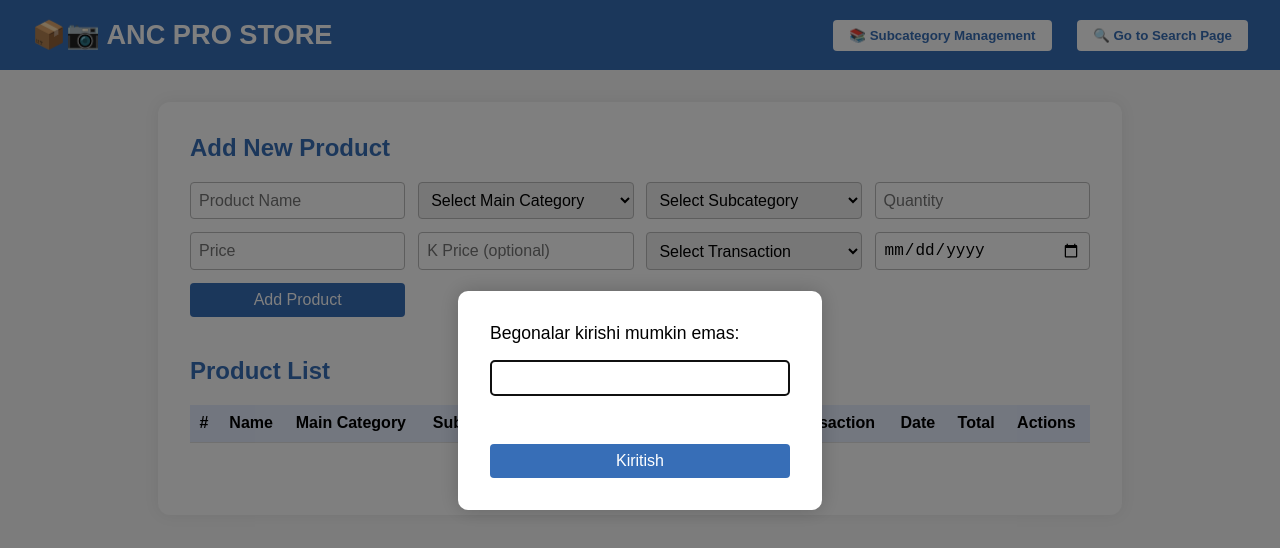
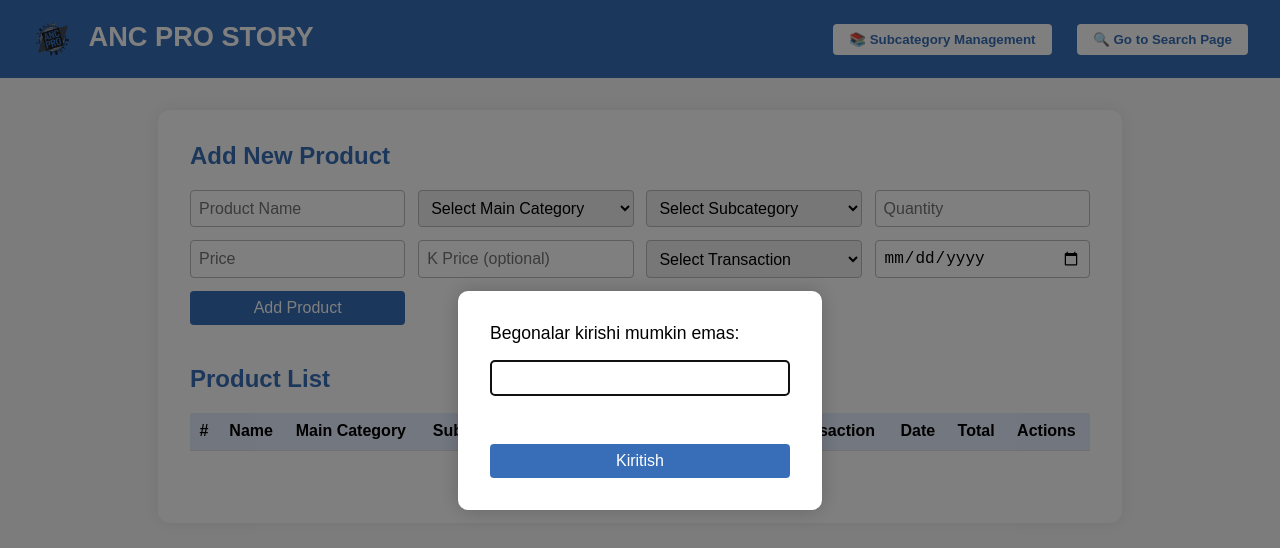
Before and after one commit to WeekPro1/ancproiv, a plain HTML site: page index.html in a window 1280 px wide. Drawn offline with Linux system fonts and the light colour scheme; no server answers.

Commit message:
Update index.html

```diff
--- a/index.html
+++ b/index.html
@@ -6,7 +6,7 @@
     <meta name="viewport" content="width=device-width, initial-scale=1.0" />
     <title>ANC PRO</title>
     <link rel="stylesheet" href="style.css" />
-    <link rel="icon" type="image/png" href="anc.png">
+    <link rel="icon" type="image/png" href="ancpro.png">
 </head>
 
 <body>
@@ -48,7 +48,10 @@
   })();
 </script>
     <header>
-        <h1>📦📷 ANC PRO STORE</h1>
+              <h1>
+            <img src="ancpro.png" alt="Site icon" style="width: 40px; height: 40px; border-radius: 8px; vertical-align: middle; margin-right: 10px;">
+            ANC PRO STORY
+        </h1>
         <button onclick="window.location.href='subcategory.html'">📚 Subcategory Management</button>
         <button onclick="window.location.href='search.html'">🔍 Go to Search Page</button>
     </header>
```
